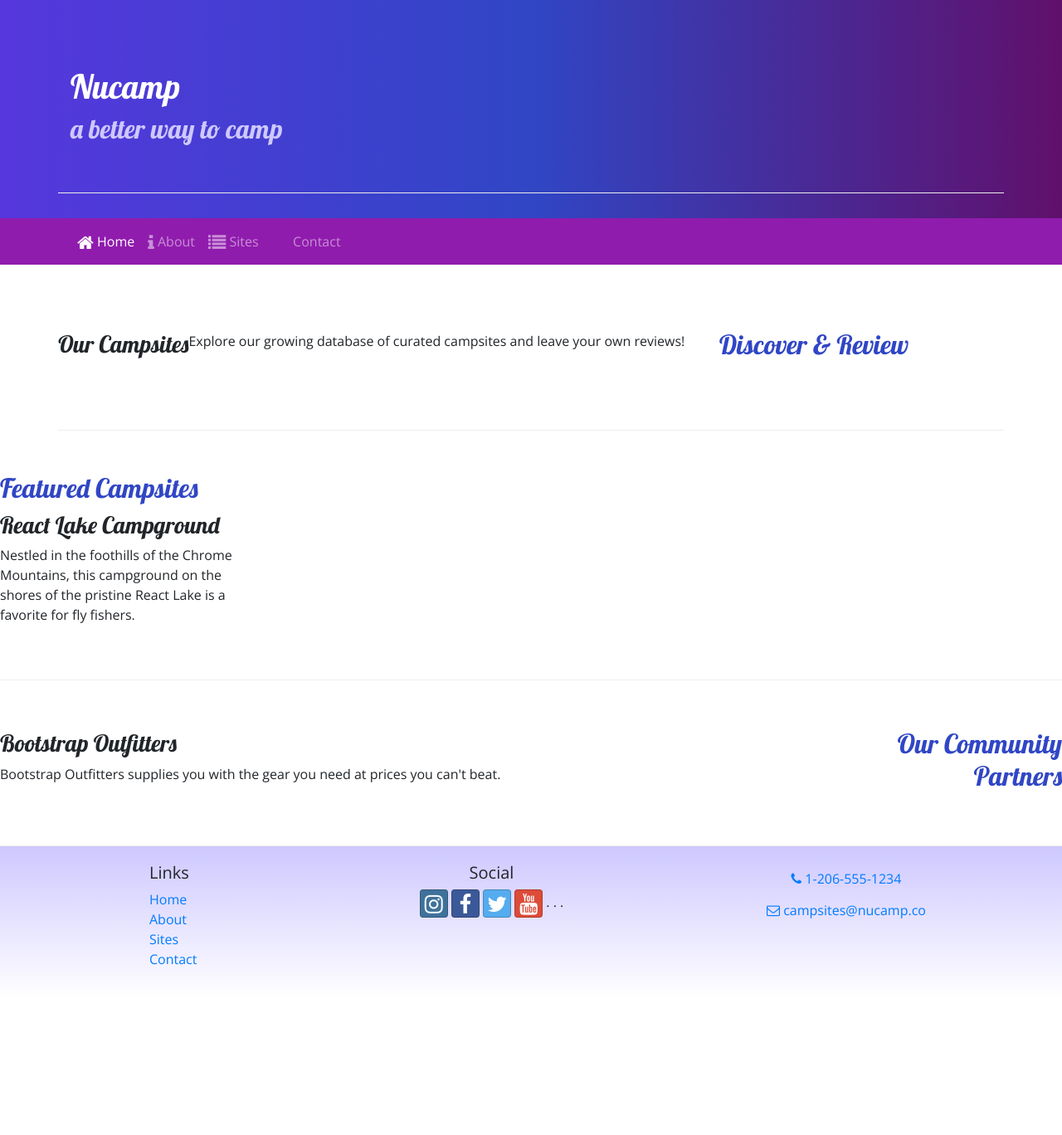
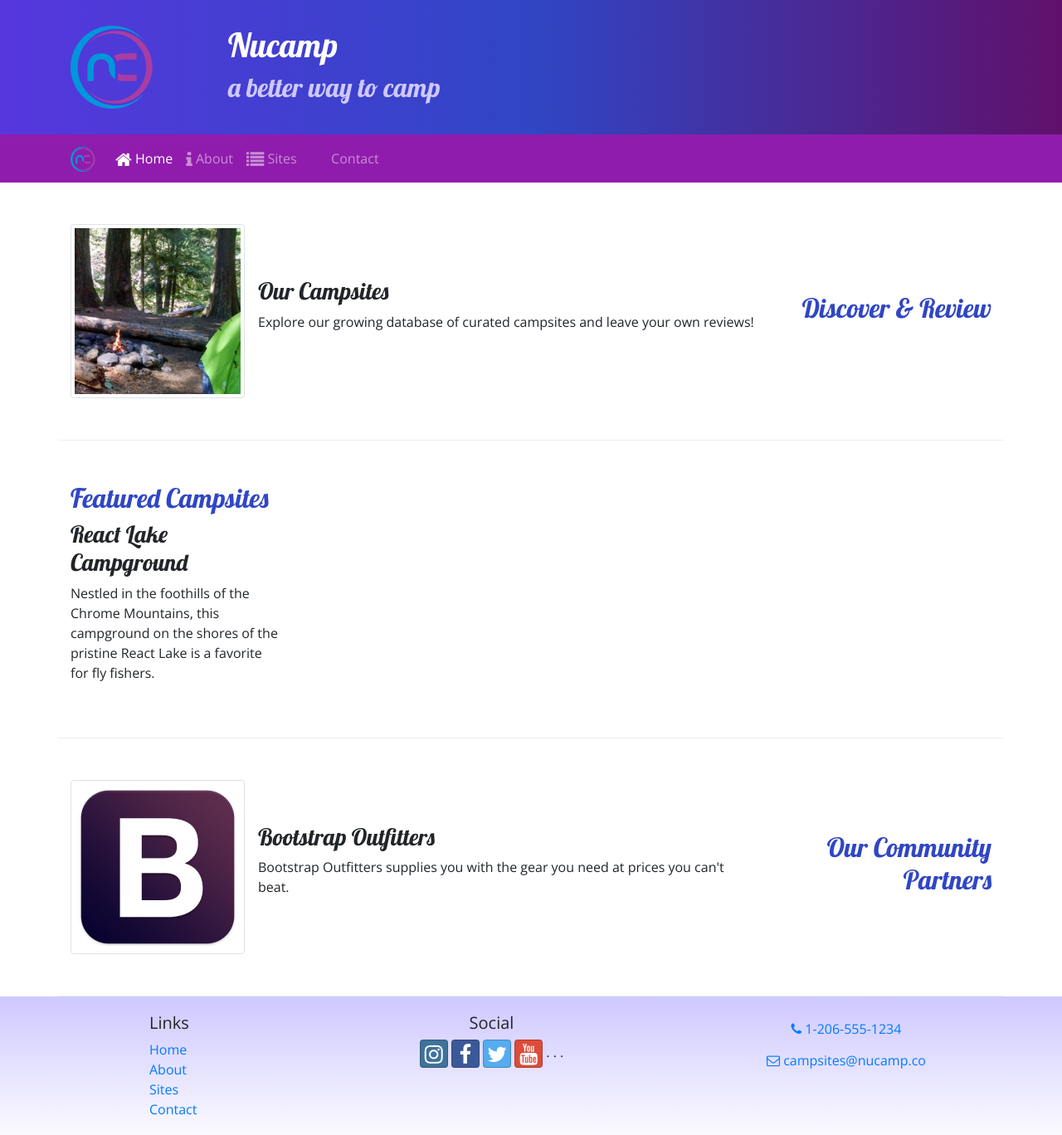
Before and after one commit to SameasDiscordxd/nucampsite, a website: page index.html in a window 1280 px wide. Shown: the whole page at 83% size. Before the commit the page ends 1204 px from the top, so only its background shows below. Drawn offline with nearby package versions, Linux system fonts and the light colour scheme.

Commit message:
images added

```diff
--- a/index.html
+++ b/index.html
@@ -20,7 +20,10 @@
 
     <header class="jumbotron jumbotron-fluid">
         <div class="container">
-            <div class="row row-content">
+            <div class="row">
+                <div class="col-4 col-sm-3 col-md-2 align-self-center">
+                    <img src="img/logo.png" class="img-fluid" />
+                </div>
                 <div class="col">
             <h1>Nucamp</h1>
             <h2>a better way to camp</h2>
@@ -31,7 +34,9 @@
 
     <nav class="navbar navbar-expand-sm navbar-dark sticky-top">
         <div class="container">
-            <button class="navbar-toggler ml-auto" type="button"
+            <a class="navbar-brand" href="#"><img src="img/logo.png"
+            height="30" width="30" /> </a>
+            <button class="navbar-toggler" type="button"
             data-toggle="collape" data-target="#nucampNavbar">
                 <span class="navbar_toggler-icon"></span>
             </button>
@@ -53,10 +58,17 @@
             <div class="col-sm-4 order-sm-last col-md-3">
                 <h2 class="text-sm-right">Discover & Review</h2>
             </div>
+            <div class="col">
+                <div class="media">
+                    <img class="d-flex mr-3 img-thumbnail" src="img/breadcrumb-trail-thumb.jpg" alt="Breadcrumb Trail thumbnail" />
+                    <div class="media-body align-self-center">
                         <h3>Our Campsites</h3>
                         <p>Explore our growing database of curated campsites and leave your own reviews!</p>
                     </div>
                 </div>
+            </div>
+        </div>
+
 
     <div class="row row-content align-items-center">
         <div class="col-sm-4 col-md-3">
@@ -73,8 +85,13 @@
                 <h2 class="text-sm-right">Our Community Partners</h2>
             </div>
             <div class="col">
+                <div class="media">
+                    <img class="d-flex mr-3 img-thumbnail" src="img/bootstrap-thumb.png" alt="Bootstrap Outfitters" />
+                    <div class="media-body align-self-center">
                         <h3>Bootstrap Outfitters</h3>
-            <p>Bootstrap Outfitters supplies you with the gear you need at prices you can't beat.</p>
+                        <p class="d-none d-sm-block">Bootstrap Outfitters supplies you with the gear you need at prices you can't beat.</p>
+                    </div>
+                </div>
             </div>
         </div>
     </div>
```
Also changed, not shown: aboutus.html (+7 -3 lines), contactus.html (+6 -1 lines), img/bootstrap-thumb.png (added), img/breadcrumb-trail-thumb.jpg (added), img/breadcrumb-trail.jpg (added), img/chrome-river-thumb.jpg (added), img/chrome-river.jpg (added), img/logo.png (added), img/react-lake-thumb.jpg (added), img/react-lake.jpg (added), 1 other file. Lines whose indentation alone changed are shown as unchanged.
